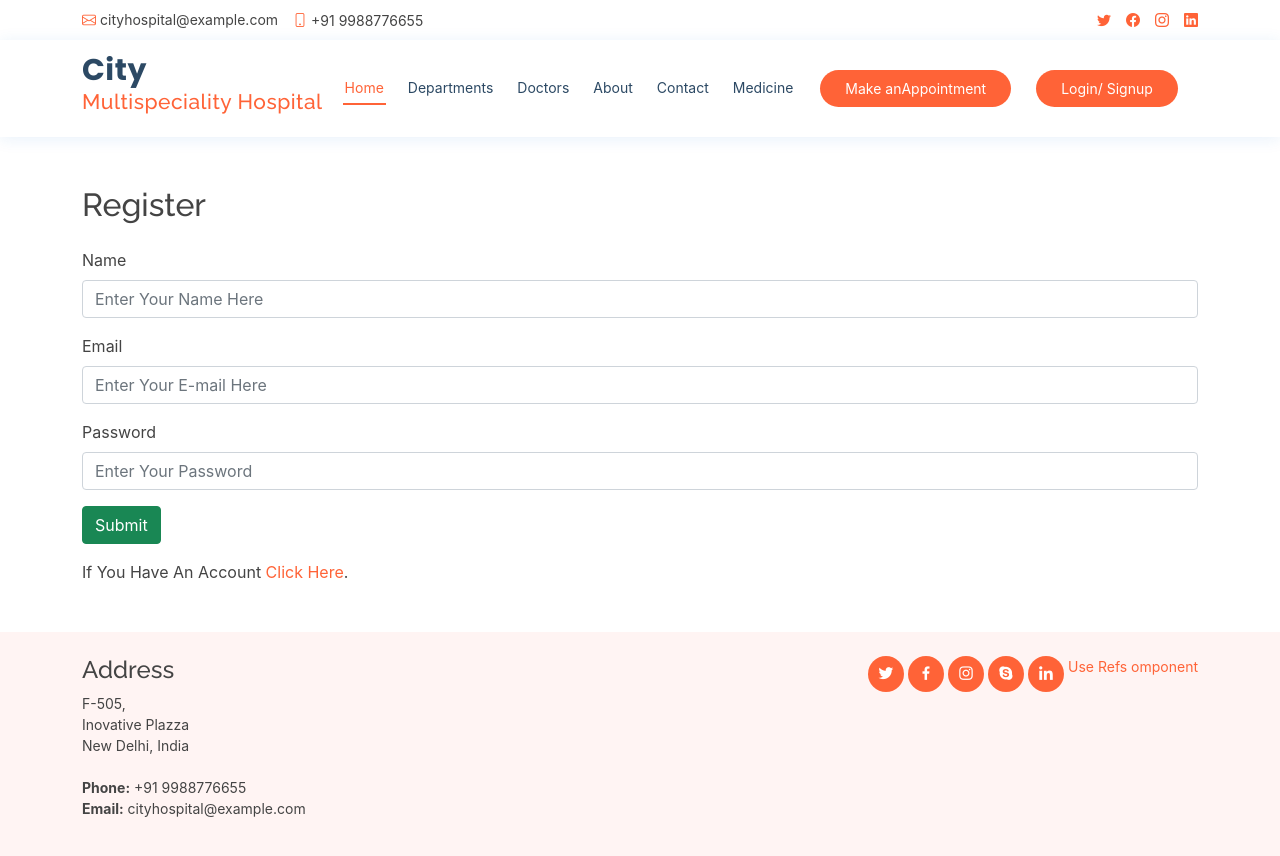
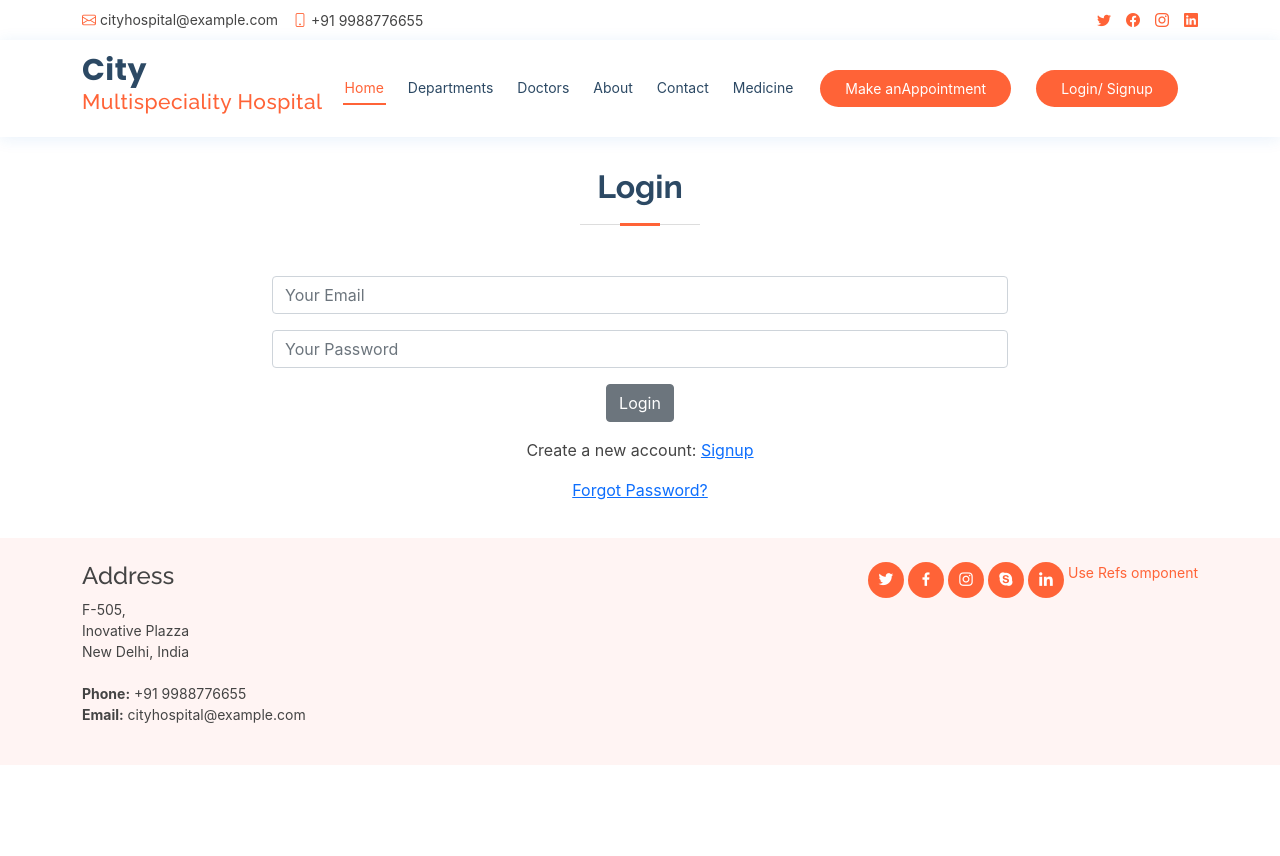
Before and after one commit to AshishMalaviya2463/City-Hospital, a React (Create React App) app: page /login in a window 1280 px wide. Shown: the top 856 px of the page. After the commit the page ends 800 px from the top, so only its background shows below. Built offline with nearby package versions, Linux system fonts and the light colour scheme.

Commit message:
validation and reset

```diff
--- a/public/assets/css/style.css
+++ b/public/assets/css/style.css
@@ -1752,3 +1752,6 @@ section {
 .main-header {
   height: 138px;
 }
+.validate{
+  color: red;
+}
--- a/src/App.js
+++ b/src/App.js
@@ -25,7 +25,6 @@ function App() {
         <Route exact path={'/contact'} component={Contact} />
         <Route exact path={'/appointment'} component={Appointment} />
         <Route exact path={'/login'} component={LoginSignup} />
-        {/* <Route exact path={'/signin'} component={Login} /> */}
         <Route exact path={'/forgotpassword'} component={Forgot} />
         <Route exact path={'/medicine'} component={Medicine} />
         <Route exact path={'/refs'} component={UseRef} />
--- a/src/container/LoginSignup.js
+++ b/src/container/LoginSignup.js
@@ -1,174 +1,150 @@
 import React, { useState } from 'react'
-import { FormGroup, Input, Label, Button } from 'reactstrap';
-import { NavLink } from 'react-router-dom';
+import { Container, Row, Col, FormGroup, Button } from 'reactstrap'
 import * as yup from 'yup';
-import { useFormik, Form, Formik } from 'formik';
+import { Formik, Form, useFormik, Field } from 'formik';
 
 const LoginSignup = () => {
+  const [userType, setUserType] = useState('Login')
+  const [reset, setReset] = useState(false);
 
-    const [regSignFor, setRegSignFor] = useState('register');
+  let schemaObj, initVal;
+  if (reset) {
+    schemaObj = {
+      email: yup.string().email("Please Enter Valid Email").required("Plaese Enter Email")
+    }
+    initVal = {
+      email: '',
+    }
+  } else {
+    if (userType === "Login") {
+      schemaObj = {
+        email: yup.string().email("Please Enter Valid Email").required("Plaese Enter Email"),
+        password: yup.string().required("Please Enter Password"),
+      }
+      initVal = {
+        email: '',
+        password: '',
+      }
+    } else {
+      schemaObj = {
+        name: yup.string().required("Please Enter Name"),
+        email: yup.string().email("Please Enter Valid Email").required("Plaese Enter Email"),
+        password: yup.string().required("Please Enter Password"),
+      }
+      initVal = {
+        name: '',
+        email: '',
+        password: '',
+      }
+    }
+  }
 
-    let schema = yup.object().shape({
-        name: yup.string().required('Please Enter Name.'),
-        email: yup.string().required('Please Enter Email.').email('Please Enter Valid Email.'),
-        password: yup.string().required('Please Enter Password.'),
-        createdOn: yup.date().default(function () {
-            return new Date();
-        }),
-    });
+  let schema = yup.object().shape(schemaObj)
 
   const formik = useFormik({
-        initialValues: {
-            email: '',
-            name: '',
-            password: '',
-        },
+    initialValues: initVal,
     validationSchema: schema,
     onSubmit: values => {
       alert(JSON.stringify(values, null, 2));
     },
+    enableReinitialize: true,
   });
 
-    let schemaOfLogIn = yup.object().shape({
-        email: yup.string().required('Please Enter Email.').email('Please Enter Valid Email.'),
-        password: yup.string().required('Please Enter Password.'),
-        createdOn: yup.date().default(function () {
-            return new Date();
-        }),
-    });
-
-    const formikOfLogIn = useFormik({
-        initialValues: {
-            email: '',
-            password: '',
-        },
-        validationSchema: schemaOfLogIn,
-        onSubmit: values => {
-            alert(JSON.stringify(values, null, 2));
-        },
-    });
-
-
+  const { errors, touched, handleSubmit, handleBlur, handleChange, values } = formik
   return (
     <>
+      <section id="login" className="login">
+        <Container>
+          <div className="section-title">
             {
-                regSignFor === 'register' ? <div className="container my-5">
-                    <h2 className='mb-4'>Register</h2>
+              !reset ?
+                userType === 'Login' ?
+                  <h2>Login</h2>
+                  :
+                  <h2>Signup</h2>
+                :
+                <h2>Reset Password</h2>
+            }
+          </div>
           <Formik values={formik}>
-                        <Form onSubmit={formik.handleSubmit}>
-                            <FormGroup>
-                                <Label for="exampleText">
-                                    Name
-                                </Label>
-                                <Input
-                                    id="exampleText"
-                                    name="name"
-                                    placeholder="Enter Your Name Here"
-                                    type="text"
-                                    onChange={formik.handleChange}
-                                />
-                                <p style={{ color: 'red' }}>{formik.errors.name}</p>
+            <Form onSubmit={handleSubmit} className="php-email-form">
+              <Row className="d-flex justify-content-center">
+                {
+                  userType === 'Login' ?
+                    null
+                    :
+                    <Col md={8}>
+                      <FormGroup className="mt-3 mt-md-0">
+                        <input type="text" className="form-control" name="name" id="name" placeholder="Your Name" onChange={handleChange} value={values.name || ''} onBlur={handleBlur} />
+                        {errors.name && touched.name ? (
+                          <div className="validate">{errors.name}</div>
+                        ) : null}
                       </FormGroup>
-                            <FormGroup>
-                                <Label for="exampleEmail">
-                                    Email
-                                </Label>
-                                <Input
-                                    id="exampleEmail"
-                                    name="email"
-                                    placeholder="Enter Your E-mail Here"
-                                    type="email"
-                                    onChange={formik.handleChange}
-                                />
-                                <p style={{ color: 'red' }}>{formik.errors.email}</p>
+                    </Col>
+                }
+                <Col md={8}>
+                  <FormGroup className="mt-3 mt-md-0">
+                    <Field type="email" className="form-control" name="email" id="email" placeholder="Your Email" onChange={handleChange} value={values.email || ''} onBlur={handleBlur} />
+                    {errors.email && touched.email ? (
+                      <div className="validate">{errors.email}</div>
+                    ) : null}
+                  </FormGroup>
+                </Col>
+                {
+                  !reset ?
+                    <Col md={8}>
+                      <FormGroup className="mt-3 mt-md-0">
+                        <Field type="password" name="password" className="form-control" id="password" placeholder="Your Password" autoComplete="off" onChange={handleChange} value={values.password || ''} onBlur={handleBlur} />
 
+                        {errors.password && touched.password ? (
+                          <div className="validate">{errors.password}</div>
+                        ) : null}
                       </FormGroup>
-                            <FormGroup>
-                                <Label for="examplePassword">
-                                    Password
-                                </Label>
-                                <Input
-                                    id="examplePassword"
-                                    name="password"
-                                    placeholder="Enter Your Password"
-                                    type="password"
-                                    onChange={formik.handleChange}
-                                />
-                                <p style={{ color: 'red' }}>{formik.errors.password}</p>
-
-                            </FormGroup>
-
-                            <Button color="success" type='submit'>
-                                Submit
-                            </Button>
+                    </Col>
+                    :
+                    null
+                }
+              </Row>
+              <div className="text-center mb-3">
+                {
+                  !reset ?
+                    userType === 'Login' ?
+                      <Button type="submit" className='shadow-none'>Login</Button> : <Button type="submit" className='shadow-none'>Signup</Button>
+                    :
+                    <Button type="submit" className='shadow-none'>Submit</Button>
+                }
+              </div>
+              <div className="text-center mb-3">
+                {
+                  userType === 'Login' ?
+                    <div>
+                      <p className="d-inline mt-2">Create a new account: </p>
+                      <a href='js:' onClick={() => { setUserType('Signup'); setReset(false) }} className='text-primary text-decoration-underline'>Signup</a>
+                    </div>
+                    :
+                    <div>
+                      <p className="d-inline mt-2">Already have an account? </p>
+                      <a href='js:' onClick={() => { setUserType('Login'); setReset(false) }} className='text-primary text-decoration-underline'>Login</a>
+                    </div>
+                }
+              </div>
+              {
+                userType === 'Login' ?
+                  <div className="text-center mb-3">
+                    {
+                      !reset ?
+                        <a href='js:' onClick={() => { setReset(true) }} className='text-primary text-decoration-underline'>Forgot Password?</a>
+                        :
+                        null
+                    }
+                  </div>
+                  :
+                  null
+              }
             </Form>
           </Formik>
-                    <div className='mt-3'>
-                        <p>
-                            If You Have An Account {' '}{' '}
-                            <a href="js:" onClick={() => setRegSignFor('login')}>Click Here</a>
-                            .
-                        </p>
-                    </div>
-                </div> : <div className="container my-5">
-                    <h2 className='mb-4'>Sign In</h2>
-                    <Formik values={formikOfLogIn}>
-                        <Form onSubmit={formikOfLogIn.handleSubmit}>
-                            <FormGroup>
-                                <Label for="exampleEmail">
-                                    Email
-                                </Label>
-                                <Input
-                                    id="exampleEmail"
-                                    name="email"
-                                    placeholder="Enter Your E-mail Here"
-                                    type="email"
-                                    onChange={formikOfLogIn.handleChange}
-                                />
-                                <p style={{ color: 'red' }}>{formikOfLogIn.errors.email}</p>
-                            </FormGroup>
-                            <FormGroup>
-                                <Label for="examplePassword">
-                                    Password
-                                </Label>
-                                <Input
-                                    id="examplePassword"
-                                    name="password"
-                                    placeholder="Enter Your Password"
-                                    type="password"
-                                    onChange={formikOfLogIn.handleChange}
-                                />
-                                <p style={{ color: 'red' }}>{formikOfLogIn.errors.password}</p>
-                            </FormGroup>
-
-                            <Button color="success" type='submit'>
-                                Submit
-                            </Button>
-                        </Form>
-                    </Formik>
-                    <div className='mt-3'>
-                        <NavLink
-                            to="/forgotpassword"
-                        >
-                            Forgot Password
-                        </NavLink>
-                    </div>
-                    <div className='mt-3'>
-                        <p>
-                            If You Are A New User.
-                            <br />
-                            Create An Account {' '}{' '}
-                            <a onClick={() => setRegSignFor('register')}
-                                href="js:"
-                            >
-                                Click Here
-                            </a>
-                            .
-                        </p>
-                    </div>
-
-                </div>
-            }
+        </Container>
+      </section>
     </>
   )
 }
```
Lines whose indentation alone changed are shown as unchanged.
